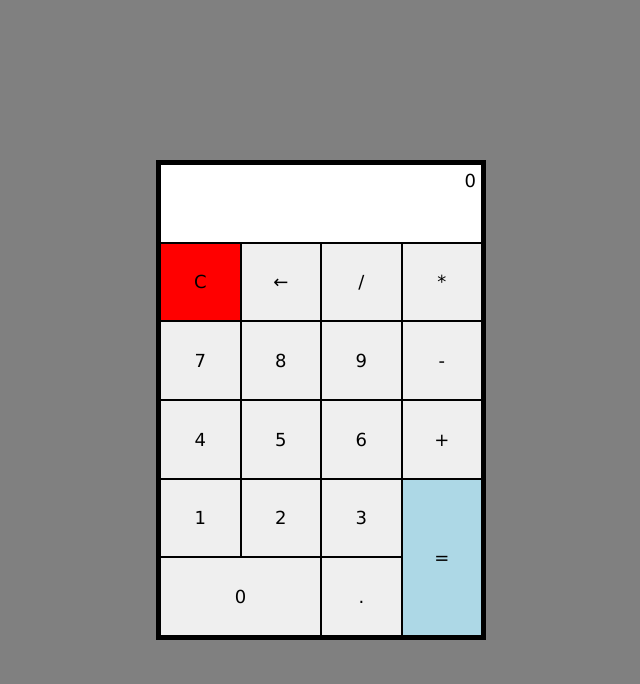
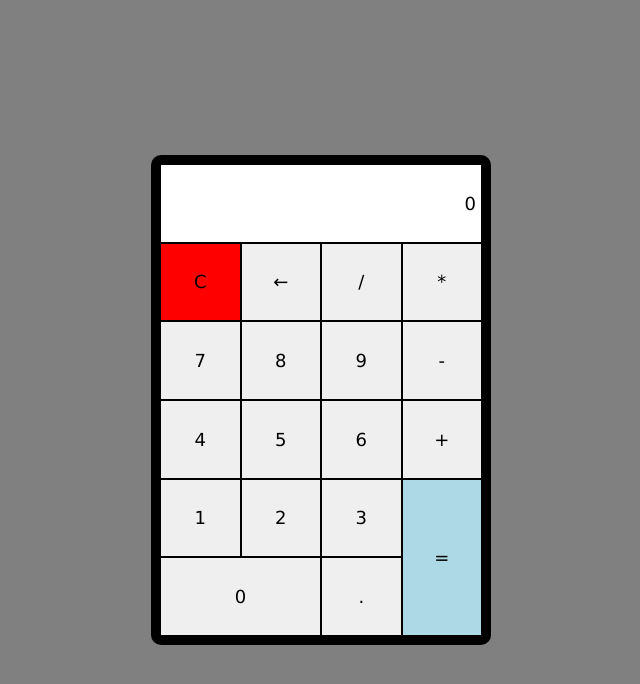
Before and after one commit to xchan824/calculator, a plain HTML site: page index.html in a window 1280 px wide. Shown: the whole page, without its empty margins (319-959 px from the left). Drawn offline with Linux system fonts and the light colour scheme.

Commit message:
edited styles for calculator

```diff
--- a/style.css
+++ b/style.css
@@ -26,6 +26,8 @@ input {
 }
 
 #calculator {
+    padding: 10px;
+    border-radius: 10px;
     min-width: 320px;
     min-height: 470px;
     display: grid;
@@ -36,8 +38,10 @@ input {
 }
 
 .current-input {
+    display: flex;
     background-color: white;
-    text-align: right;
+    justify-content: flex-end;
+    align-items: center;
     grid-column: span 4;
 }
 
```
